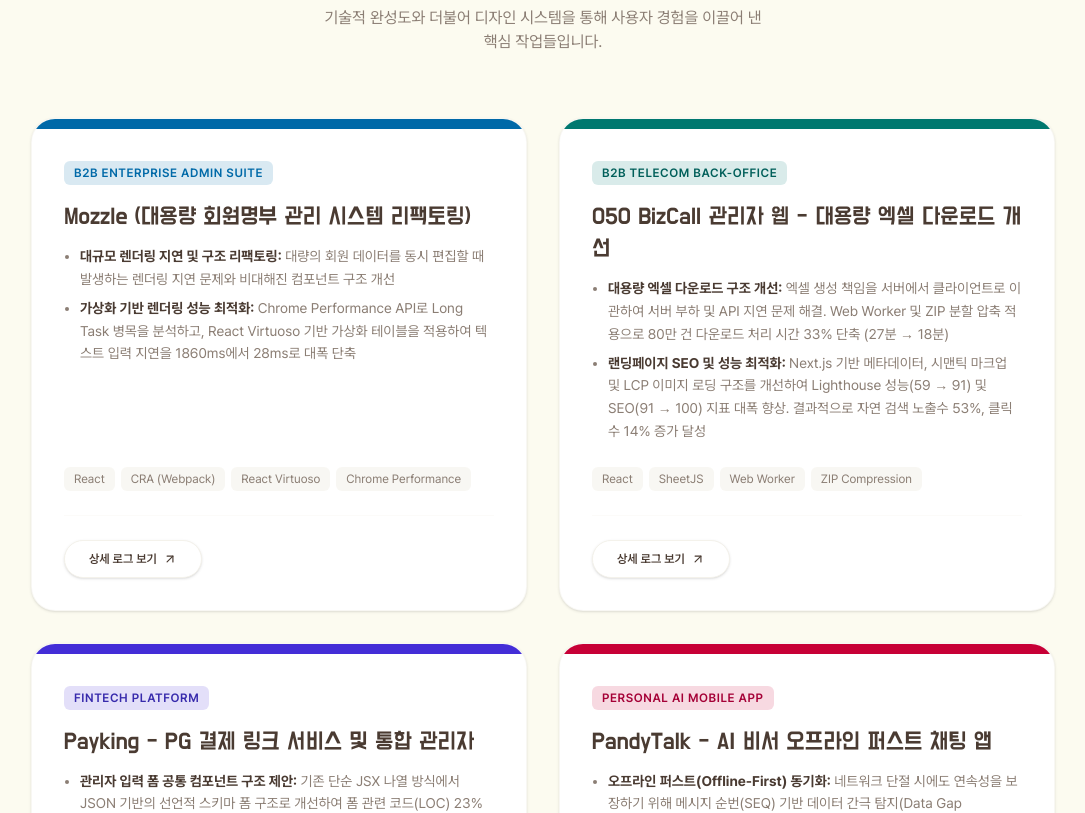
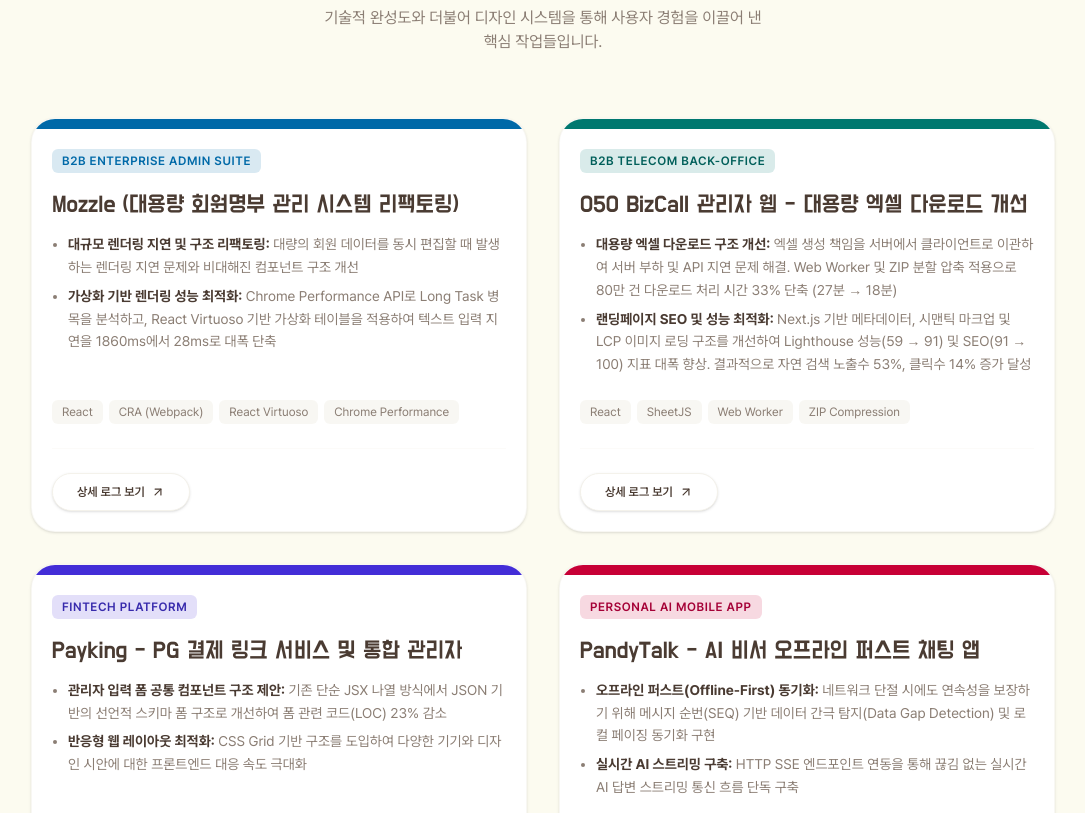
Before and after one commit to 951jth/portpolio, a Next.js app: page / in a window 1280 px wide. Shown: the part 2600-3413 px from the top of the page, without its empty margins (97-1182 px from the left). Built offline with nearby package versions, Linux system fonts and the light colour scheme.

Commit message:
style: 프로젝트 카드 내부 여백 조정

```diff
--- a/src/components/sections/ProjectCard.tsx
+++ b/src/components/sections/ProjectCard.tsx
@@ -33,7 +33,7 @@
       {/* Visual Top Bar Accent */}
       <div className={`h-2.5 w-full ${styles.bar}`} />
 
-      <div className="p-8 flex-1 flex flex-col justify-between">
+      <div className="p-5 flex-1 flex flex-col justify-between">
         <div>
           {/* Category Label */}
           <div className="flex justify-between items-center mb-4">
```
